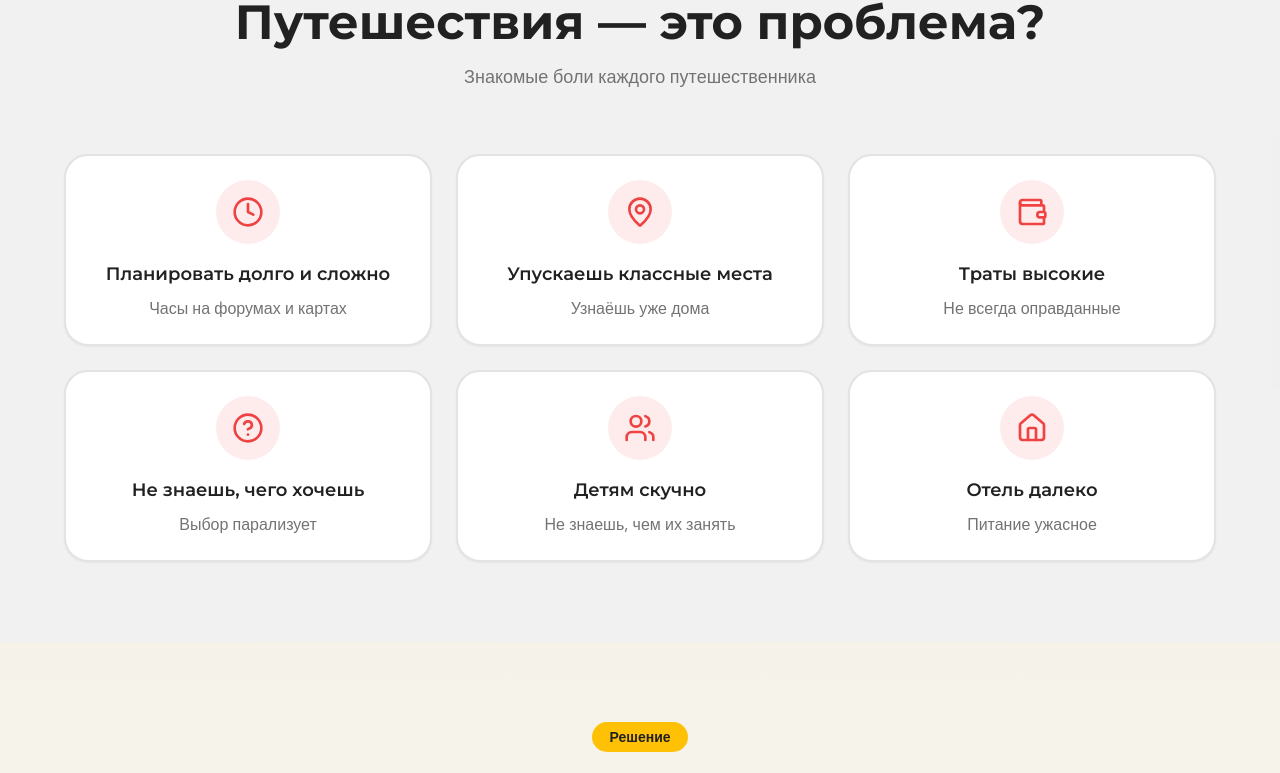
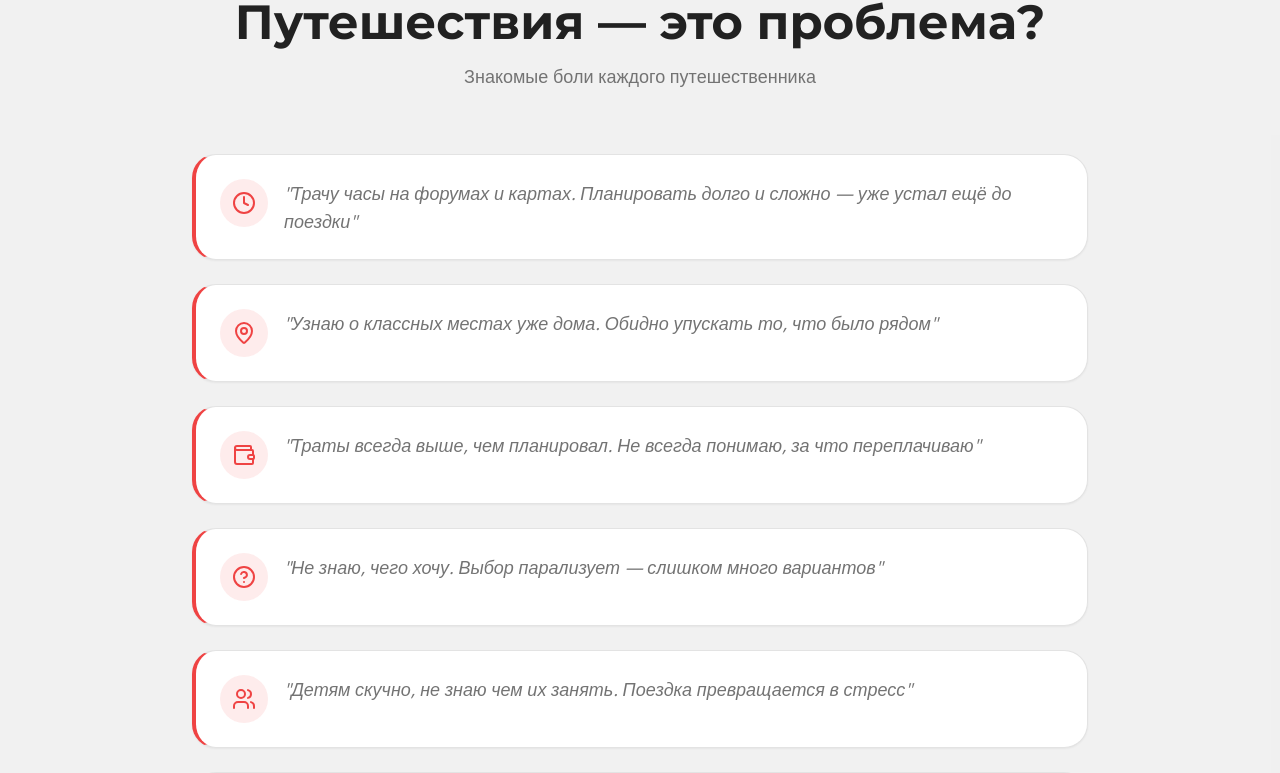
Before and after one commit to pr-poehali-dev/ai-travel-guide-project, a React (Vite) app: page / in a window 1280 px wide. Shown: the part 882-1655 px from the top of the page. Built offline with nearby package versions, Linux system fonts and the light colour scheme.

Commit message:
> Исправлены ошибки форматирования

```diff
--- a/src/pages/Index.tsx
+++ b/src/pages/Index.tsx
@@ -61,22 +61,25 @@ const Index = () => {
             Знакомые боли каждого путешественника
           </p>
 
-          <div className="grid sm:grid-cols-2 lg:grid-cols-3 gap-6 max-w-6xl mx-auto">
+          <div className="max-w-4xl mx-auto space-y-6">
             {[
-              { icon: "Clock", title: "Планировать долго и сложно", desc: "Часы на форумах и картах" },
-              { icon: "MapPin", title: "Упускаешь классные места", desc: "Узнаёшь уже дома" },
-              { icon: "Wallet", title: "Траты высокие", desc: "Не всегда оправданные" },
-              { icon: "HelpCircle", title: "Не знаешь, чего хочешь", desc: "Выбор парализует" },
-              { icon: "Users", title: "Детям скучно", desc: "Не знаешь, чем их занять" },
-              { icon: "Home", title: "Отель далеко", desc: "Питание ужасное" }
+              { icon: "Clock", quote: "Трачу часы на форумах и картах. Планировать долго и сложно — уже устал ещё до поездки" },
+              { icon: "MapPin", quote: "Узнаю о классных местах уже дома. Обидно упускать то, что было рядом" },
+              { icon: "Wallet", quote: "Траты всегда выше, чем планировал. Не всегда понимаю, за что переплачиваю" },
+              { icon: "HelpCircle", quote: "Не знаю, чего хочу. Выбор парализует — слишком много вариантов" },
+              { icon: "Users", quote: "Детям скучно, не знаю чем их занять. Поездка превращается в стресс" },
+              { icon: "Home", quote: "Отель далеко от всего, а питание ужасное. Надо было лучше выбирать" }
             ].map((pain, index) => (
-              <Card key={index} className="border-2 hover:border-primary/50 transition-all duration-300 hover:shadow-lg animate-fade-in-up" style={{ animationDelay: `${index * 0.1}s` }}>
-                <CardContent className="p-4 sm:p-6 text-center">
-                  <div className="w-16 h-16 mx-auto mb-4 rounded-full bg-destructive/10 flex items-center justify-center">
-                    <Icon name={pain.icon} size={32} className="text-destructive" />
+              <Card key={index} className="border-l-4 border-l-destructive hover:shadow-lg transition-all duration-300 animate-fade-in-up" style={{ animationDelay: `${index * 0.1}s` }}>
+                <CardContent className="p-6">
+                  <div className="flex gap-4">
+                    <div className="w-12 h-12 rounded-full bg-destructive/10 flex items-center justify-center flex-shrink-0">
+                      <Icon name={pain.icon} size={24} className="text-destructive" />
+                    </div>
+                    <div className="flex-1">
+                      <p className="text-lg italic text-muted-foreground">"{pain.quote}"</p>
+                    </div>
                   </div>
-                  <h3 className="font-semibold text-lg mb-2">{pain.title}</h3>
-                  <p className="text-muted-foreground">{pain.desc}</p>
                 </CardContent>
               </Card>
             ))}
```
